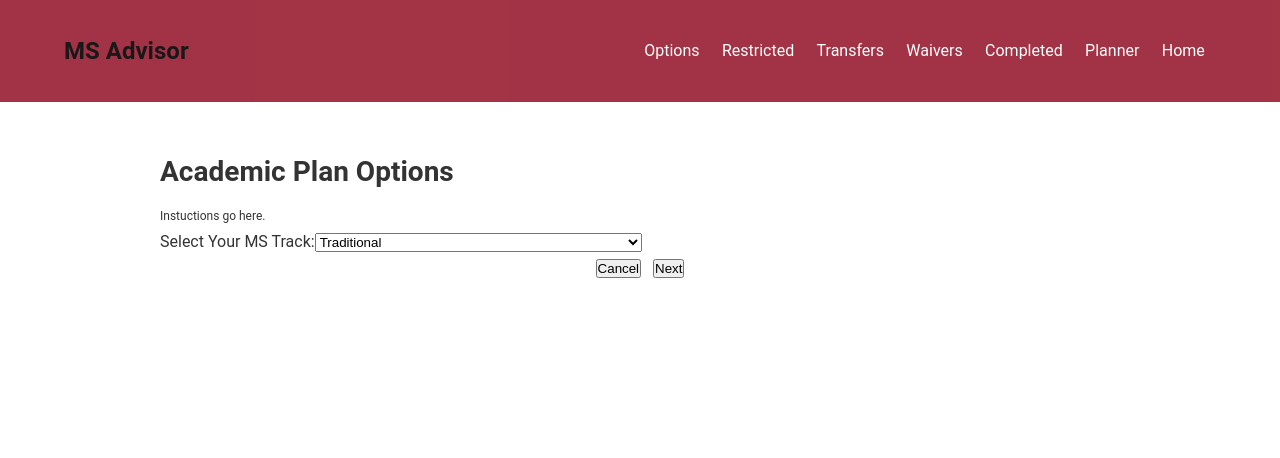
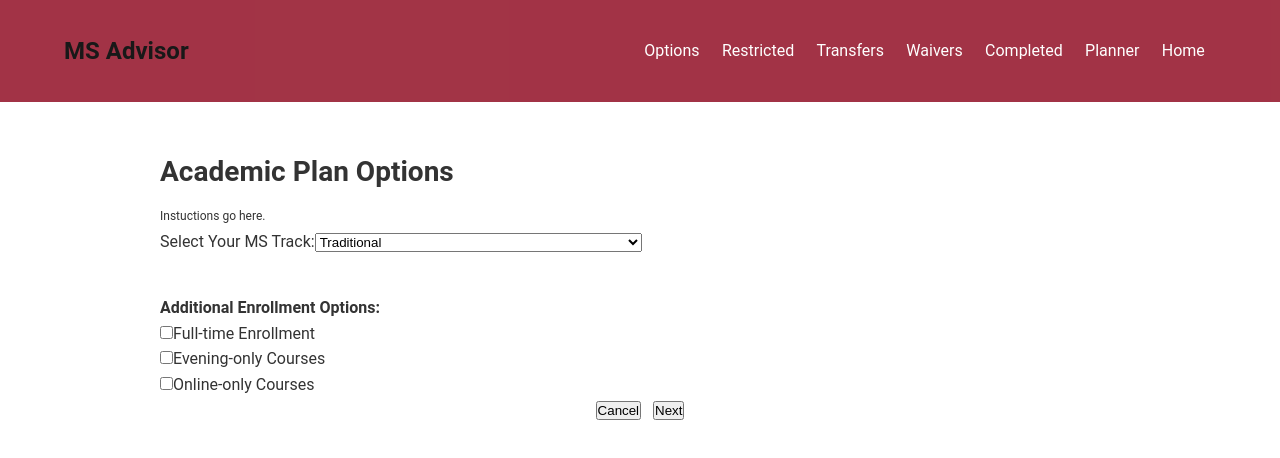
Before and after one commit to kpsmithjr/ms_advisor, a React (Create React App) app: page /options in a window 1280 px wide. Shown: the top 458 px of the page. Built offline with nearby package versions, Linux system fonts and the light colour scheme.

Commit message:
-adds fulltime, online, evening selections to options form

```diff
--- a/src/App.css
+++ b/src/App.css
@@ -115,6 +115,13 @@
 }img {
   width: 100%;
 }/* Utilities */
+.spacer {
+    display: block;
+    height: 40px;
+    width: 100%;
+    margin: 0 auto;
+    content: "";
+}
 .container {
   max-width: 1100px;
   margin: auto;
--- a/src/App.tsx
+++ b/src/App.tsx
@@ -39,7 +39,10 @@ const gcOptions = [
 const optionsDefault = {
   //firstSem: 'FS 21',
   msTrack: 'Traditional',
-  certs: gcOptions
+  certs: gcOptions,
+  fullTime: false,
+  eveningOnly: false,
+  onlineOnly: false
 }
 
 const waiversDefault = [] as CourseType[];
--- a/src/components/Options.tsx
+++ b/src/components/Options.tsx
@@ -5,6 +5,8 @@ import MsOptionsType from "../types/msOptions";
 
 import track_reqs from "../data/track_req.json";
 import IOptions from "../interfaces/iOptions";
+
+import '../App.css';
 
 const Options = ({options, handler}: IOptions)=> {
   const navigate = useNavigate();
@@ -30,6 +32,22 @@ const Options = ({options, handler}: IOptions)=> {
     newData.msTrack = e.target.value;
     setFormData(newData);
   };
+
+    const updateFulltime = (e: any) => {
+        var newData: MsOptionsType = JSON.parse(JSON.stringify(formData));
+        newData.fullTime = e.target.checked;
+        setFormData(newData);
+    }
+    const updateEvening = (e: any) => {
+        var newData: MsOptionsType = JSON.parse(JSON.stringify(formData));
+        newData.eveningOnly = e.target.checked;
+        setFormData(newData);
+    }
+    const updateOnline = (e: any) => {
+        var newData: MsOptionsType = JSON.parse(JSON.stringify(formData));
+        newData.onlineOnly = e.target.checked;
+        setFormData(newData);
+    }
 
   const handleCertChange = (e: any) => {
     const newCerts = formData.certs.map(cert => {
@@ -158,6 +176,29 @@ const Options = ({options, handler}: IOptions)=> {
           */}
         </form>
       </div>
+          <div className = "spacer"> </div>
+
+          <div className="filter">
+              <style>
+                  h4 {"text-align: center;"};
+              </style>
+              <h4>Additional Enrollment Options:</h4>
+              <ul className="checkbox">
+                  <li>
+                      <input type="checkbox" id="cb1" value="Full-time Enrollment" onChange={updateFulltime}/>
+                      <label htmlFor="cb1">Full-time Enrollment</label>
+                  </li>
+                  <li>
+                      <input type="checkbox" id="cb2" value="Evening-only Courses" onChange={updateEvening}/>
+                      <label htmlFor="cb2">Evening-only Courses</label>
+                  </li>
+                  <li>
+                      <input type="checkbox" id="cb3" value="Online-only Courses" onChange={updateOnline}/>
+                      <label htmlFor="cb3">Online-only Courses</label>
+                  </li>
+              </ul>
+          </div>
+
       <div className="footer-buttons">
         <button onClick={handleCancel}>Cancel</button>
         &nbsp;&nbsp;&nbsp;
--- a/src/types/msOptions.ts
+++ b/src/types/msOptions.ts
@@ -4,6 +4,9 @@ type MsOptionsType = {
   //firstSem: string;
   msTrack: string;
   certs: GradCertType[];
+  fullTime: boolean;
+  eveningOnly: boolean;
+  onlineOnly: boolean;
 };
 
 export default MsOptionsType;
```
